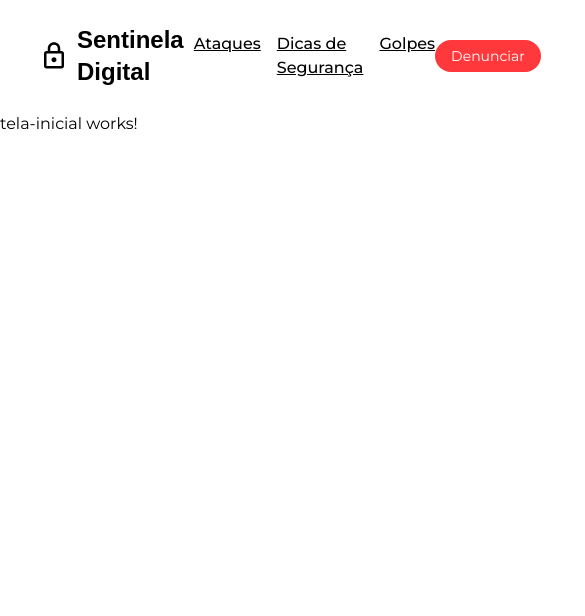
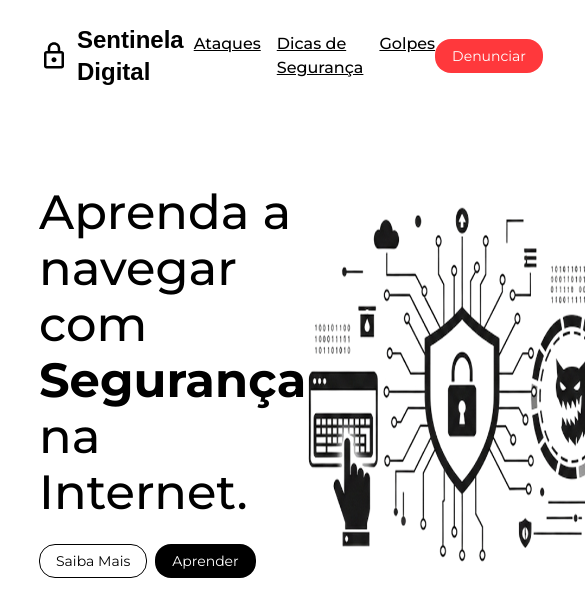
Before and after one commit to guibleone/sentinela-digital-frontend, an Angular app: page /inicio in a window 390 px wide. Shown: the top 616 px of the page, 585 px wide, since content can reach past the window. Built offline with nearby package versions, Linux system fonts and the light colour scheme; a web font is replaced by a local one.

Commit message:
feat: add hero component.
- Implemented hero component with a main section for internet safety education.
- Added responsive styles for layout and typography in SCSS.

```diff
--- /dev/null
+++ b/src/app/features/tela-inicial/hero/hero.component.html
@@ -0,0 +1,10 @@
+<section class="max-width">
+  <div class="texto-principal">
+    <h1>Aprenda a navegar com <strong>Segurança</strong> na Internet.</h1>
+    <div class="botoes">
+      <button class="button btn-outlined">Saiba Mais</button>
+      <button class="button btn-primary">Aprender</button>
+    </div>
+  </div>
+  <img ngSrc="images/hero.png" width="575" height="362" priority>
+</section>
--- /dev/null
+++ b/src/app/features/tela-inicial/hero/hero.component.scss
@@ -0,0 +1,25 @@
+section {
+  display: flex;
+  justify-content: space-between;
+  width: 100%;
+  align-items: center;
+  padding: 72px 0;
+}
+
+.texto-principal {
+  display: flex;
+  flex-direction: column;
+  gap: 24px;
+}
+
+
+.texto-principal > h1 {
+  font-size: 48px;
+  font-weight: 500;
+  max-width: 600px;
+}
+
+.botoes {
+  display: flex;
+  gap: 8px;
+}
--- a/src/app/features/tela-inicial/tela-inicial.component.html
+++ b/src/app/features/tela-inicial/tela-inicial.component.html
@@ -1 +1,3 @@
-<p>tela-inicial works!</p>
+<main>
+  <app-hero></app-hero>
+</main>
--- a/src/app/features/tela-inicial/tela-inicial.component.ts
+++ b/src/app/features/tela-inicial/tela-inicial.component.ts
@@ -1,8 +1,9 @@
 import { Component } from '@angular/core';
+import { HeroComponent } from "./hero/hero.component";
 
 @Component({
   selector: 'app-tela-inicial',
-  imports: [],
+  imports: [HeroComponent],
   templateUrl: './tela-inicial.component.html',
   styleUrl: './tela-inicial.component.scss'
 })
--- a/src/styles.scss
+++ b/src/styles.scss
@@ -7,6 +7,7 @@
   /* CORES */
   --color-accents-red: #FF383C;
   --color-neutral-1: #FFFFFF;
+  --color-grays-black: #000000;
 }
 
 /* 1. Use uma box-sizing mais intuitiva */
@@ -62,8 +63,12 @@ h6 {
   padding: 4px 16px;
   font-size: 14px;
   font-weight: 400;
-  border: none;
+  border: 1px solid transparent;
   border-radius: 16px;
+}
+.btn-primary {
+  background-color: var(--color-grays-black);
+  color: var(--color-neutral-1);
 }
 
 .btn-secondary {
@@ -71,6 +76,12 @@ h6 {
   color: var(--color-neutral-1);
 }
 
+.btn-outlined {
+  background-color: transparent;
+  border: 1px solid var(--color-grays-black);
+  color: var(--color-grays-black);
+}
+
 .max-width {
   max-width: 80vw;
   margin: auto;
```
Also changed, not shown: src/app/features/tela-inicial/hero/hero.component.ts (added, +12 -0 lines), public/images/hero.png (added), 1 other file (tests, documents, lock files or other folders).
